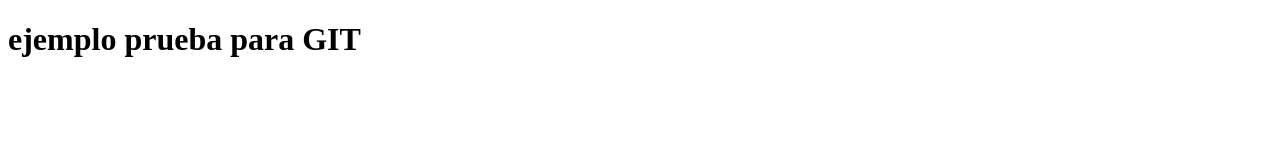
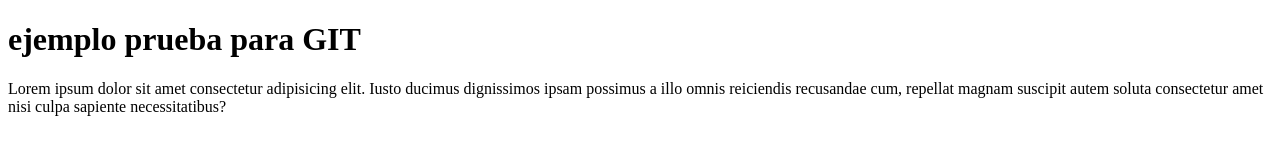
Before and after one commit to FranciscoCardenas147/asd, a website: page index.html in a window 1280 px wide. Drawn offline with Linux system fonts and the light colour scheme.

Commit message:
se agrega Lorem Ipsum y package json

```diff
--- a/index.html
+++ b/index.html
@@ -7,5 +7,6 @@
 </head>
 <body>
     <h1>ejemplo prueba para GIT</h1>
+    <p>Lorem ipsum dolor sit amet consectetur adipisicing elit. Iusto ducimus dignissimos ipsam possimus a illo omnis reiciendis recusandae cum, repellat magnam suscipit autem soluta consectetur amet nisi culpa sapiente necessitatibus?</p>
 </body>
 </html>
```
Also changed, not shown: package.json (added, +20 -0 lines).
